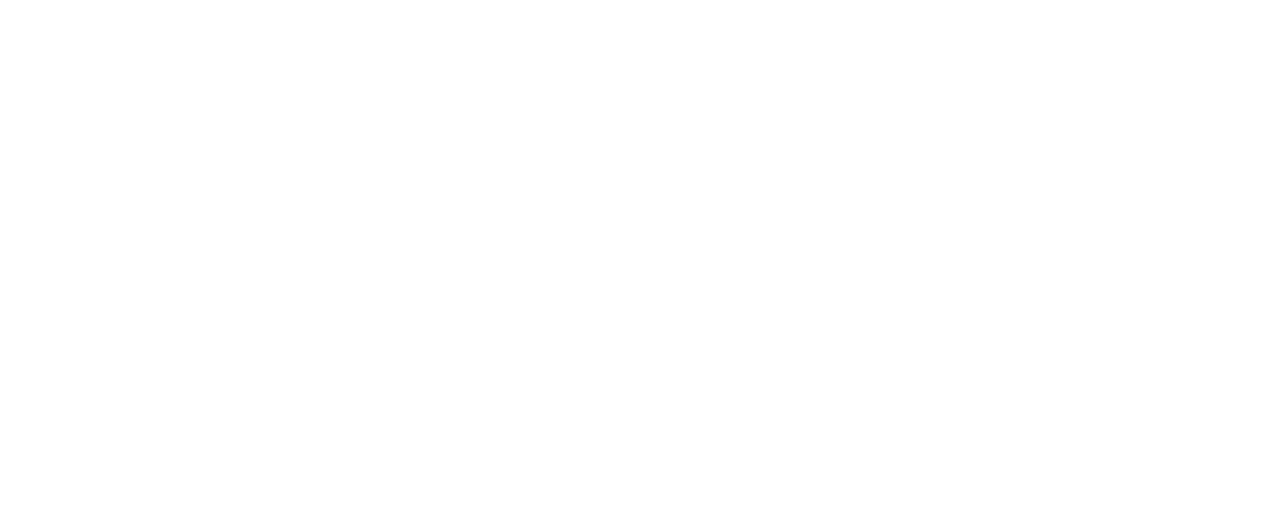
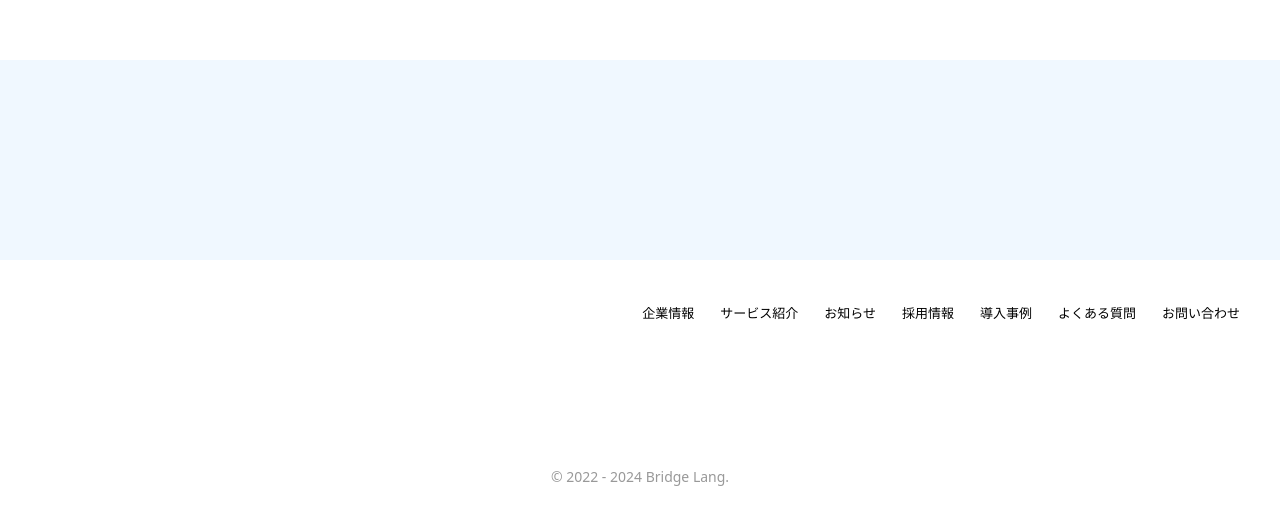
Before and after one commit to Nceco/blfood-web, a Vue app: page / in a window 1280 px wide. Shown: the part 996-1520 px from the top of the page. Before the commit the page ends 800 px from the top, so only its background shows below. Built offline with nearby package versions, Linux system fonts and the light colour scheme.

Commit message:
feat: 自适应样式引入

```diff
--- a/src/views/welcome/index.vue
+++ b/src/views/welcome/index.vue
@@ -37,6 +37,7 @@
     <div class="content">
       <h1>首页内容</h1>
     </div>
+    <Bottom/>
   </div>
 </template>
 
@@ -100,6 +101,7 @@
 }
 .content{
   padding: 1rem 2.5rem 0;
+  height: 100vh;
 }
 @media screen and (min-width:991px) {
   .container-fluid{
```
